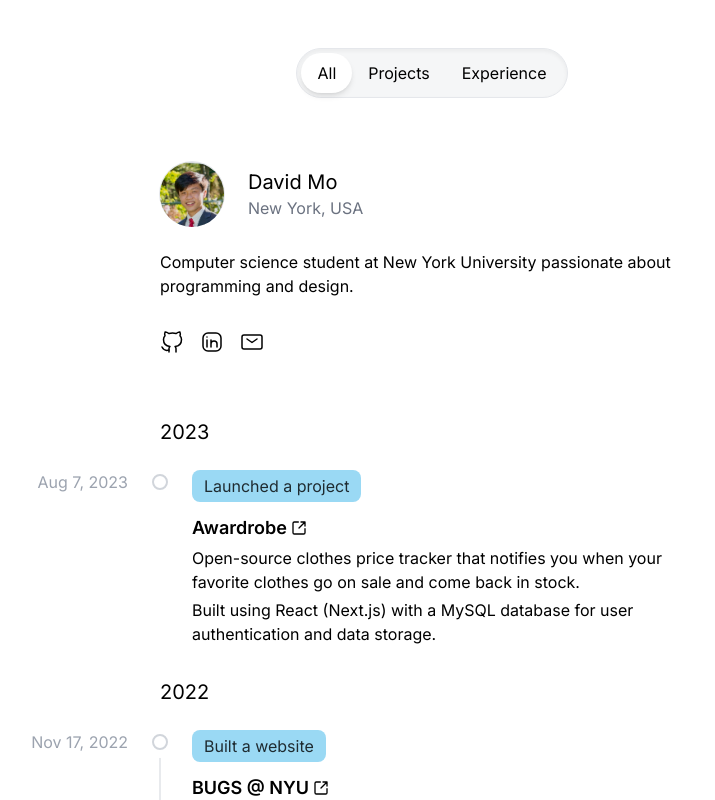
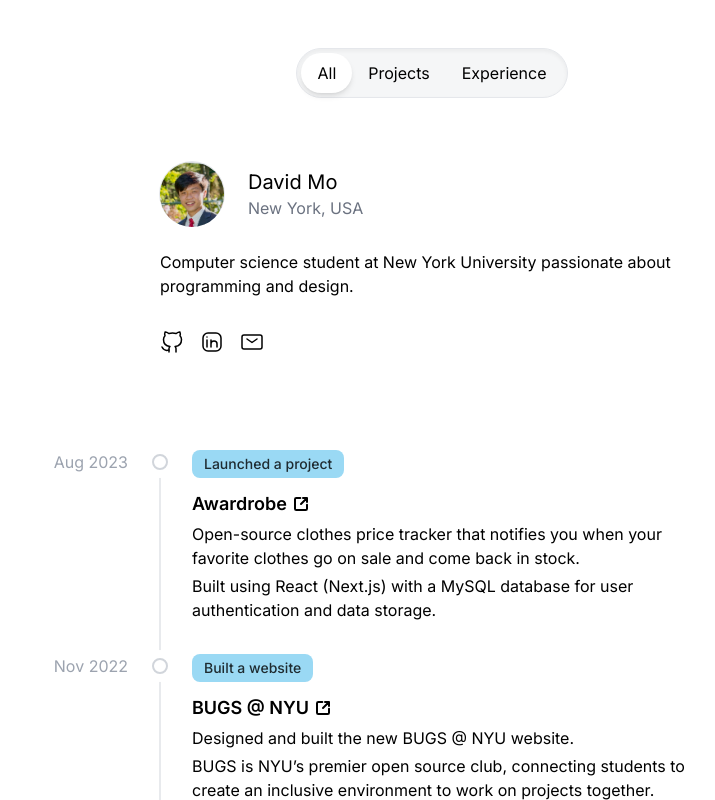
Before and after one commit to unknown/dmo.ooo, a Next.js app: page / in a window 1280 px wide. Shown: the top 800 px of the page, without its empty margins (208-923 px from the left). Built offline with nearby package versions, Linux system fonts and the light colour scheme.

Commit message:
Remove timeline grouping by year

```diff
--- a/src/app/page.tsx
+++ b/src/app/page.tsx
@@ -6,36 +6,23 @@
 import { GitHubIcon, LinkedInIcon, MailIcon } from "../components/Icons";
 import { SegmentedControl } from "../components/SegmentedControl";
 import { MotionTimelineItem } from "../components/TimelineItem";
-import { Post, posts, tabs } from "../data/posts";
+import { posts, tabs } from "../data/posts";
 
 export default function IndexPage() {
   const [tabIndex, setTabIndex] = useState(0);
 
-  // filter posts by tab
-  const filterPosts = (tabName: string) => {
-    return posts.filter((post) => {
-      return tabName === "all" || post.tags.some((tag) => tabName === tag.key);
-    });
-  };
-
-  // posts bucketed by year
-  const bucketedPosts: Record<string, Post[]> = {};
-  filterPosts(tabs[tabIndex].key).forEach((post) => {
-    const year = post.date.getFullYear().toString();
-    const bucket = bucketedPosts[year] ?? [];
-    bucket.push(post);
-    bucketedPosts[year] = bucket;
-  });
-
-  // group names sorted in reverse-chronological order
-  const postGroups = Object.keys(bucketedPosts).sort((a, b) => b.localeCompare(a));
+  const tabName = tabs[tabIndex].key;
+  const filteredPosts =
+    tabName === "all"
+      ? posts
+      : posts.filter((post) => post.tags.some((tag) => tabName === tag.key));
 
   return (
-    <main className="mx-auto max-w-xl space-y-16 p-4">
-      <header className="sticky top-6 z-10 my-8 flex flex-row justify-center">
+    <main className="mx-auto max-w-xl p-4 my-8">
+      <header className="sticky top-6 z-10 flex flex-row justify-center">
         <SegmentedControl options={tabs} selected={tabIndex} onSelect={setTabIndex} />
       </header>
-      <section>
+      <section className="py-16 lg:pb-24">
         <div className="flex flex-wrap items-center gap-6">
           <div className="h-16 w-16 rounded-full ring-1 ring-gray-200">
             <Image
@@ -89,36 +76,18 @@
       </section>
       <section>
         <AnimatePresence mode="popLayout" initial={false}>
-          {postGroups.map((groupName) => {
-            return (
-              <div key={groupName}>
-                <motion.h1
-                  className="mb-6 text-xl"
-                  transition={{ duration: 0.2 }}
-                  initial={{ opacity: 0 }}
-                  animate={{ opacity: 1 }}
-                  exit={{ opacity: 0 }}
-                  layout
-                >
-                  {groupName}
-                </motion.h1>
-                {bucketedPosts[groupName].map((post, i) => {
-                  return (
+          {filteredPosts.map((post, index) => (
             <MotionTimelineItem
               key={post.title}
               post={post}
-                      drawLine={i < bucketedPosts[groupName].length - 1}
+              drawLine={index < filteredPosts.length - 1}
               transition={{ duration: 0.2 }}
               initial={{ opacity: 0 }}
               animate={{ opacity: 1 }}
               exit={{ opacity: 0 }}
               layout
             />
-                  );
-                })}
-              </div>
-            );
-          })}
+          ))}
         </AnimatePresence>
       </section>
     </main>
--- a/src/components/TimelineItem.tsx
+++ b/src/components/TimelineItem.tsx
@@ -12,7 +12,6 @@
   ({ post: { date, title, text, url, tags }, drawLine = false }, forwardedRef) => {
     const dateString = date.toLocaleDateString(undefined, {
       month: "short",
-      day: "numeric",
       year: "numeric",
     });
     return (
@@ -23,12 +22,12 @@
         {drawLine && <div className="absolute h-full w-px -translate-x-1/2 bg-gray-300" />}
         <div className="absolute h-4 w-4 -translate-x-1/2 translate-y-1 rounded-full border-2 border-gray-300 bg-white ring-8 ring-white" />
         <div className="flex flex-col gap-3 pl-8 pb-8">
-          <p className="text-gray-400 lg:hidden text-sm">{dateString}</p>
+          <p className="text-gray-400 lg:hidden text-sm font-medium">{dateString}</p>
           <div className="flex flex-row flex-wrap gap-3">
             {tags.map((item) => (
               <div
                 key={item.key}
-                className="rounded-lg px-3 py-1"
+                className="rounded-lg px-3 py-1 text-sm font-medium"
                 style={{ background: item.color }}
               >
                 <p className="opacity-80">{item.title}</p>
@@ -42,10 +41,10 @@
                   href={url}
                   target="_blank"
                   rel="noopener noreferrer"
-                  className="inline-flex items-center gap-1 font-semibold underline-offset-4 hover:underline"
+                  className="inline-flex items-center underline-offset-4 hover:underline"
                 >
                   {title}
-                  <LinkIcon className="h-4 w-4" strokeWidth={2} />
+                  <LinkIcon className="h-4 w-4 ml-1.5" strokeWidth={3} />
                 </a>
               ) : (
                 title
--- a/src/data/posts.ts
+++ b/src/data/posts.ts
@@ -22,7 +22,7 @@
   {
     date: new Date("Aug 7, 2023"),
     title: "Awardrobe",
-    text: "Open-source clothes price tracker that notifies you when your favorite clothes go on sale and come back in stock.\n Built using React (Next.js) with a MySQL database for user authentication and data storage.",
+    text: "Open-source clothes price tracker that notifies you when your favorite clothes go on sale and come back in stock.\nBuilt using React (Next.js) with a MySQL database for user authentication and data storage.",
     url: "https://getawardrobe.com/",
     tags: [
       {
```
Lines whose indentation alone changed are shown as unchanged.
